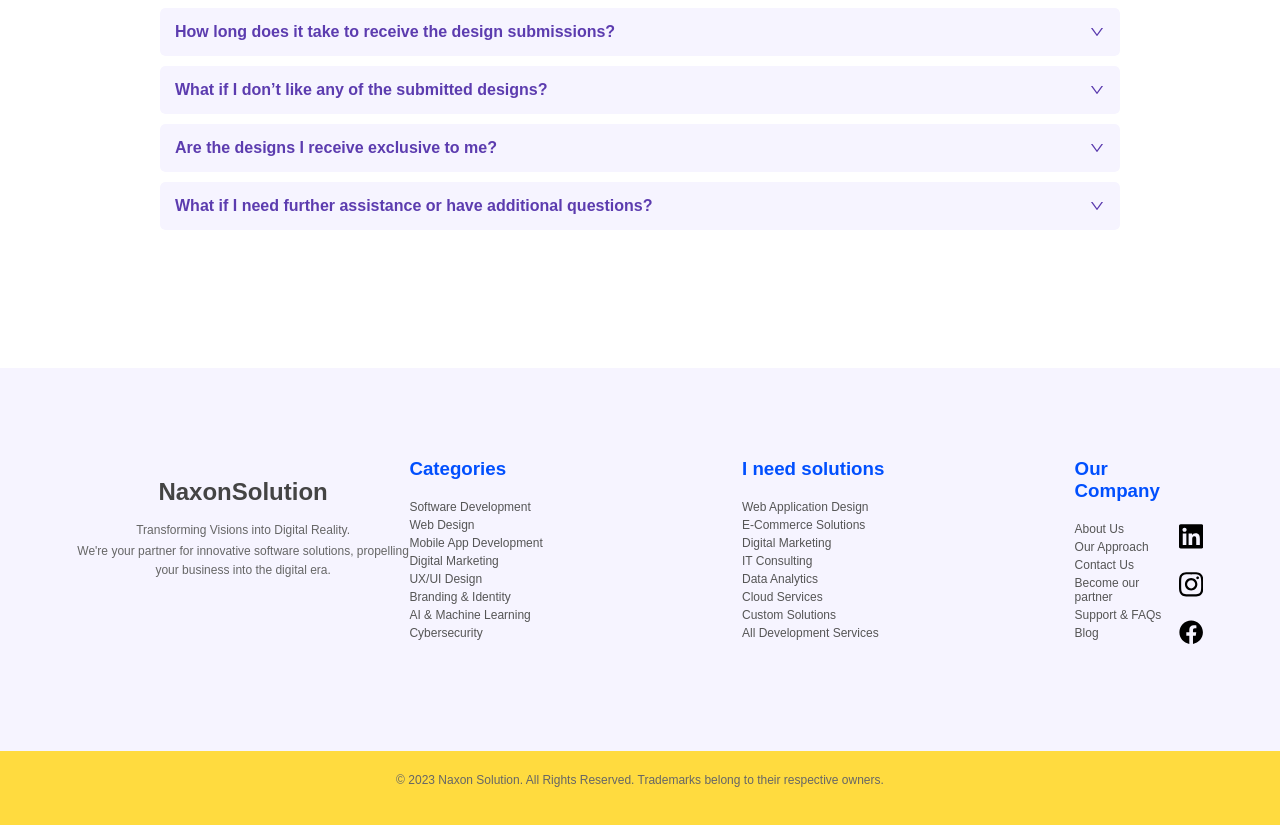
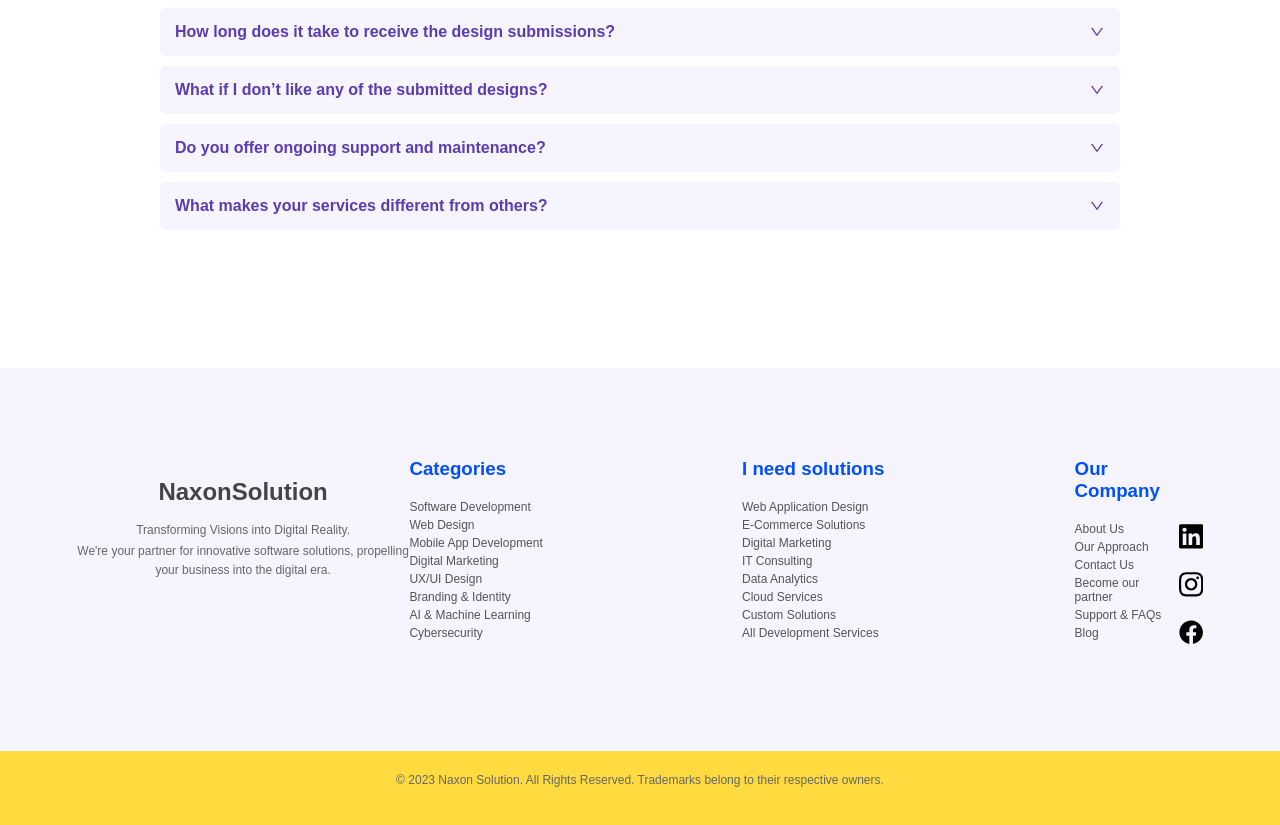
Before and after one commit to Zahidsherkhan/comapany_website, a React (Vite) app: page / in a window 1280 px wide. Shown: the part 3800-4625 px from the top of the page. Built offline with nearby package versions, Linux system fonts and the light colour scheme.

Commit message:
FAQ Updated

```diff
--- a/src/Pages/Home/components/subComponents/AfterHero_SUBS/FAQ.jsx
+++ b/src/Pages/Home/components/subComponents/AfterHero_SUBS/FAQ.jsx
@@ -44,14 +44,14 @@ const faqData = [
       "No worries! We can refine the designs based on your feedback or offer additional concepts to better match your vision. Our designers are committed to ensuring your satisfaction, and we provide multiple revision rounds to get the design just right. If needed, we can explore alternative styles, colors, and layouts to better suit your preferences.",
   },
   {
-    question: "Are the designs I receive exclusive to me?",
+    question: "Do you offer ongoing support and maintenance?",
     answer:
-      "Yes, all final approved designs are exclusive to you and will not be shared or reused. We respect the uniqueness of every project and ensure that the work delivered remains yours. Our designers create custom-tailored solutions that are aligned with your brand identity, so you can confidently use them without concerns about duplication.",
+      "Yes! We provide ongoing support and maintenance to ensure your system remains secure, up to date, and fully functional. Whether it’s bug fixes, performance optimizations, feature enhancements, or security updates, our team is here to help. Our goal is to ensure your digital assets continue to deliver value without disruptions.",
   },
   {
-    question: "What if I need further assistance or have additional questions?",
+    question: "What makes your services different from others?",
     answer:
-      "Our support team is always available to assist you with any questions or concerns. Whether you need guidance on design selection, require help with revisions, or have any other queries, we are here to help. You can reach out to us via email, chat, or phone, and we will respond promptly to ensure a smooth and hassle-free experience.",
+      "we build lasting relationships. Our team provides ongoing support, training, and maintenance to ensure you get the most out of your investment. Your success is our success, and we go the extra mile to help you achieve it. Our services are fully customized to align with your specific business goals, brand identity, and user experience needs. Whether it's web development, SaaS, or integrations, we craft solutions tailored just for you.",
   },
 ];
 
```
